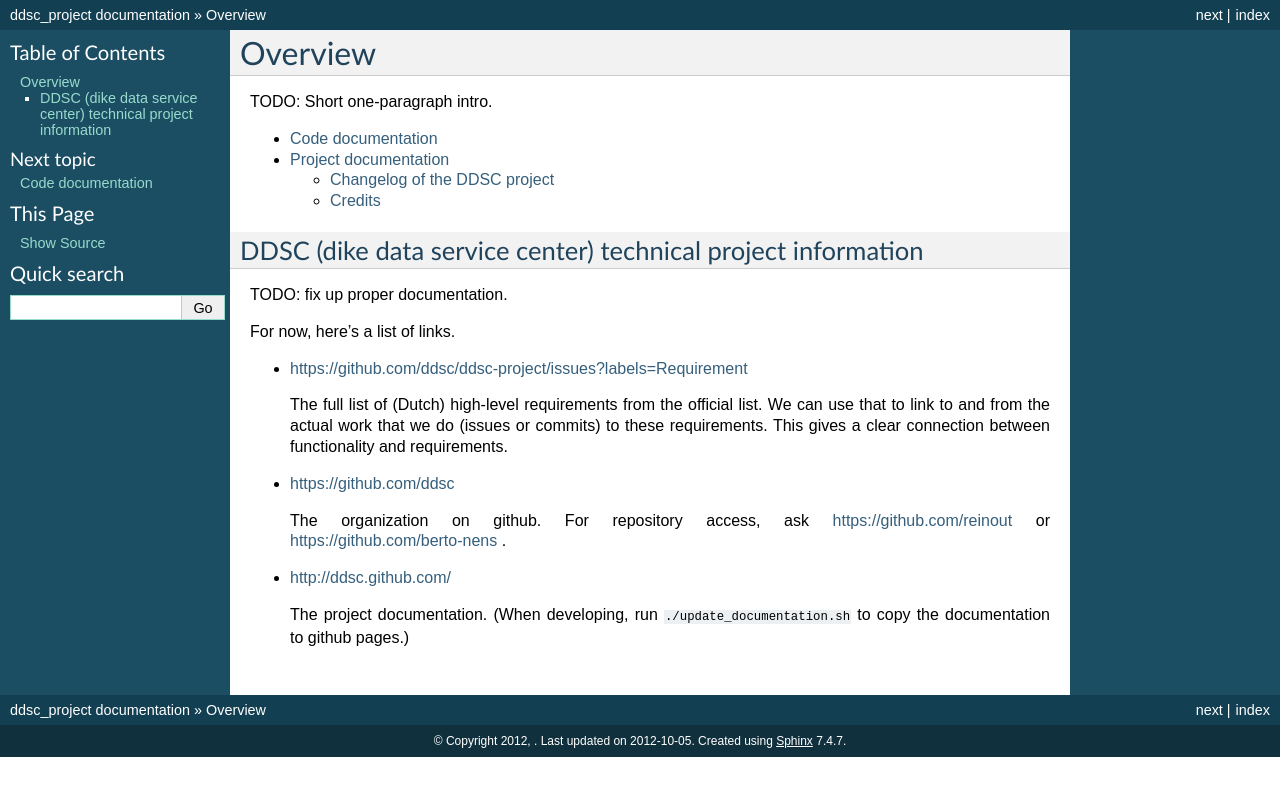
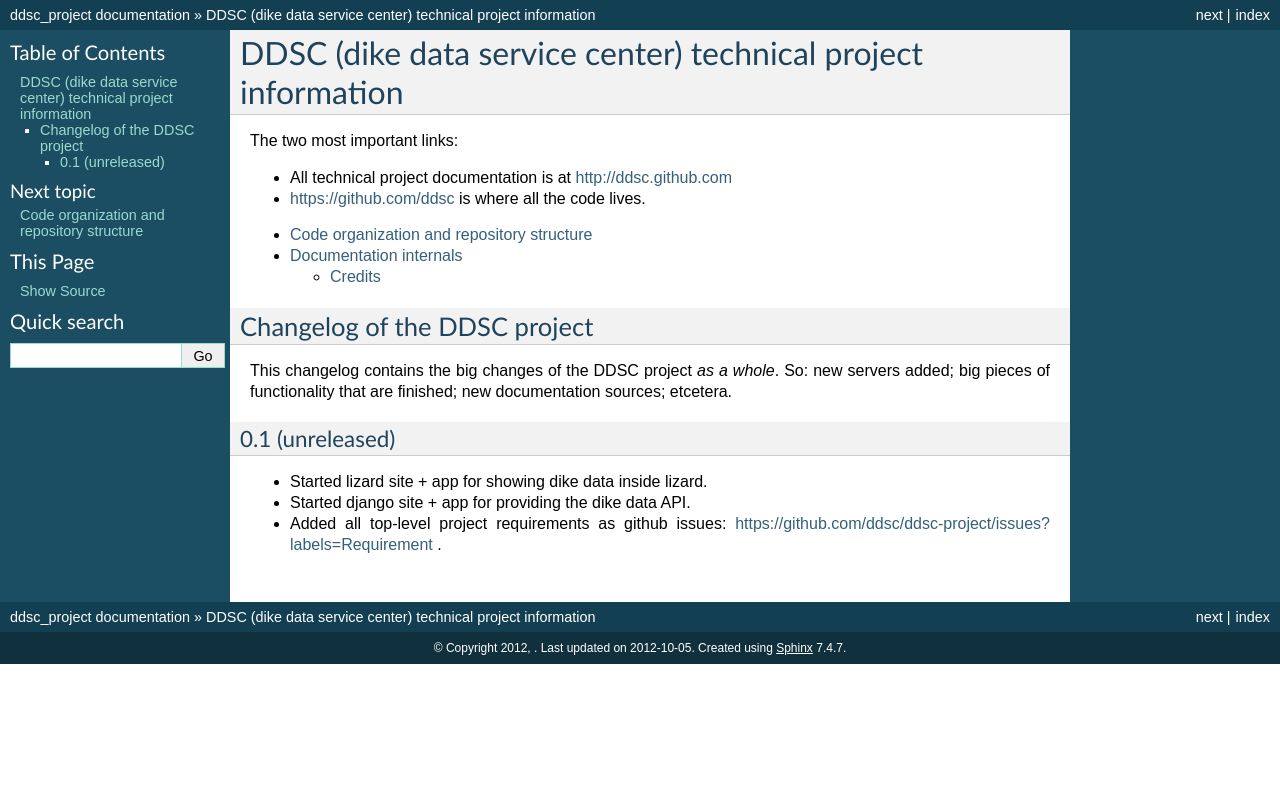
Before and after one commit to ddsc/ddsc-project, a Sphinx documentation site: the page built from doc/source/index.rst, in a window 1280 px wide. Shown: the top 796 px of the page. Built offline with Sphinx 7.4.7, drawn with Linux system fonts in a browser that asks for light colours.

Commit message:
Sphinx restructuring, starting a better doc structure

```diff
--- a/README.rst
+++ b/README.rst
@@ -1,24 +1,8 @@
 DDSC (dike data service center) technical project information
-=============================================================
+#############################################################
 
-TODO: fix up proper documentation.
+The two most important links:
 
-For now, here's a list of links.
+- All technical project documentation is at http://ddsc.github.com
 
-
-- https://github.com/ddsc/ddsc-project/issues?labels=Requirement
-
-  The full list of (Dutch) high-level requirements from the official list. We
-  can use that to link to and from the actual work that we do (issues or
-  commits) to these requirements. This gives a clear connection between
-  functionality and requirements.
-
-- https://github.com/ddsc
-
-  The organization on github. For repository access, ask
-  https://github.com/reinout or https://github.com/berto-nens .
-
-- http://ddsc.github.com/
-
-  The project documentation. (When developing, run
-  ``./update_documentation.sh`` to copy the documentation to github pages.)
+- https://github.com/ddsc is where all the code lives.
--- a/doc/source/code.rst
+++ /dev/null
@@ -1,5 +0,0 @@
-Code documentation
-==================
-
-.. automodule:: ddsc_project.views
-   :members:
--- a/doc/source/index.rst
+++ b/doc/source/index.rst
@@ -1,13 +1,10 @@
-Overview
-########
+.. include:: ../../README.rst
 
-TODO: Short one-paragraph intro.
 
 .. toctree::
    :maxdepth: 2
 
-   code
+   code_organization
    project
 
-
-.. include:: ../../README.rst
+.. include:: ../../CHANGES.rst
```
Also changed, not shown: doc/source/code_organization.rst (added, +22 -0 lines), doc/source/project.rst (+2 -12 lines).
